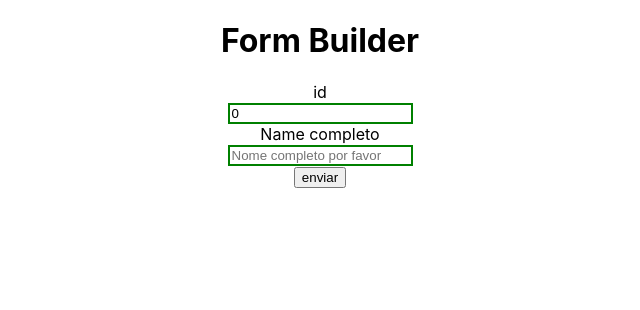
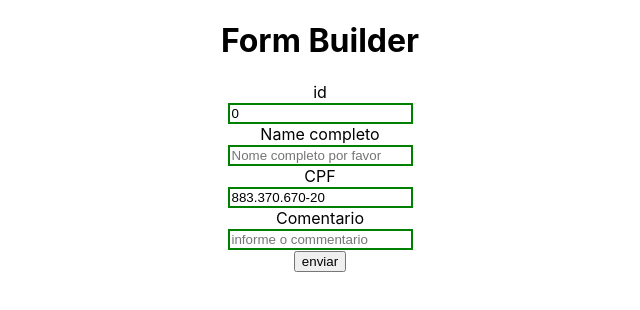
Before and after one commit to topvilla/formValidator, a React (Create React App) app: page / in a window 1280 px wide. Shown: the top 310 px of the page, without its empty margins (320-960 px from the left). Built offline with nearby package versions, Linux system fonts and the light colour scheme.

Commit message:
update no componente form build para pre valida os dados passado por padrao

```diff
--- a/src/App.js
+++ b/src/App.js
@@ -2,6 +2,7 @@ import React from 'react';
 import './App.css';
 // import Form from './Componnents/Form';
 import FormBuilder from './Componnents/FormBuilder';
+import * as Validator from './Componnents/Validators';
 function App() {
   return (
     <div className="App">
@@ -15,9 +16,8 @@ function App() {
             name:"id",
             value:0,
             validator:[
-              ()=>{
-                return true;
-              }
+              Validator.require,
+              Validator.max(1000)
             ],
             messageError:"id invalido"
           },
@@ -27,13 +27,36 @@ function App() {
             name:"name",
             value:"",
             validator:[
-              ()=>{
-                return true;
-              }
+              Validator.require,
+              Validator.textWithoutAccent
             ],
             messageError:"Nome invalido",
             placeholder:'Nome completo por favor'
-          }
+          },
+          {
+            label:"CPF",
+            type:"cpf",
+            name:"cpf",
+            value:"883.370.670-20",
+            validator:[
+              Validator.cpf
+            ],
+            messageError:"Cpf invalido",
+            placeholder:'Cpf valido por favor'
+          },
+          {
+            label:"Comentario",
+            type:"text",
+            name:"coment",
+            value:"",
+            validator:[
+              Validator.require,
+              Validator.textWithoutAccent
+
+            ],
+            messageError:"comentário invalido",
+            placeholder:'informe o commentario'
+          },
         ]
       } />
       <button type = "submit">enviar</button>
--- a/src/Componnents/FormBuilder.js
+++ b/src/Componnents/FormBuilder.js
@@ -1,3 +1,5 @@
+/* eslint-disable react-hooks/rules-of-hooks */
+/* eslint-disable react-hooks/exhaustive-deps */
 import React,{useState,useEffect} from 'react';
 import InputBuilder from './InputBuilder';
 
@@ -5,30 +7,78 @@ import InputBuilder from './InputBuilder';
 const formBuilder = (props)=>{
 
     let inputsForm = [];
+    const [form,setForm] = useState({
+        valid:false
+    });
+
     const configInputs = (props)=>{
         if(props.inputs !== undefined){
             return props.inputs.map(input => {
                 input.handler = (value,isValid)=>{
-                    console.log('funcão que manipula meu input');
+                    input.setState({value:value,valid:isValid});
                 }
                 [input.state,input.setState] = useState({
                     value:input.value,
-                    valid:false
+                    valid:preValidator(input)
                 });
                 return input;
             });
         }
     }
+
+    const preValidator = (input)=>{
+        const lengthValidator = input.validator.length;
+        let contInputValid = 0;
+        if(input.validator !== undefined){
+            input.validator.every((validate)=>{
+                if(validate(input.value)){
+                    ++contInputValid;
+                    return true;
+                }
+                return false;
+            });
+            if(contInputValid === lengthValidator){
+                return true;
+            }
+            return false;
+        }
+    }
     inputsForm = configInputs(props);
-    console.log(inputsForm);
+    useEffect(()=>{
+        fomrIsValid();
+    },inputsForm.map((input)=>{
+        return input.state;
+    }));
+    const fomrIsValid = ()=>{
+        const lengthInputs = inputsForm.length;
+        let contInputsValid = 0;
+        inputsForm.every((input)=>{
+            if(input.state.valid){
+                ++contInputsValid;
+                return true;
+            }
+            return false;
+        });
+        if(contInputsValid === lengthInputs){
+            setForm({
+                valid:true
+            })
+        }else{
+            setForm({
+                valid:false
+            })
+        }
+    }
+
     return(
         <div>
             <h1>Form Builder</h1>
-            <form onSubmit = {
-                ()=>{
-                    alert('dds');
+            <div>
+                {
+                    form.valid && <p>Formulario valido</p>
                 }
-            }>
+            </div>
+            <form>
                 <InputBuilder inputs = {inputsForm} />
             </form>
 
--- a/src/Componnents/InputBuilder.js
+++ b/src/Componnents/InputBuilder.js
@@ -15,10 +15,9 @@ const InputBuilder = (props)=>{
         }
     }
     const checktypeAndConstruct = (input)=>{
-        console.log(input);
         switch (input.type) {
             case 'number':
-                return <div>
+                return <div key = {input.name}>
                     <label>{input.label}</label>
                     <InputNumber name = {input.name} validator = {input.validator} listen = {input.handler}
                     value = {input.value} messageError = {input.messageError} placeholder={input.placeholder}
@@ -26,21 +25,21 @@ const InputBuilder = (props)=>{
                 </div>
 
             case 'text':
-                return <div>
+                return <div key = {input.name} >
                     <label>{input.label}</label>
                     <InputText name = {input.name} validator = {input.validator} listen = {input.handler}
                     value = {input.value} messageError = {input.messageError} placeholder={input.placeholder}
                     />
                 </div>
             case 'date':
-                return <div>
+                return <div key = {input.name} >
                     <label>{input.label}</label>
                     <InputDate name = {input.name} validator = {input.validator} listen = {input.handler}
                     value = {input.value} messageError = {input.messageError} placeholder={input.placeholder}
                     />
                 </div>
             case 'cpf':
-                return <div>
+                return <div key = {input.name}>
                     <label>{input.label}</label>
                     <InputCpf name = {input.name} validator = {input.validator} listen = {input.handler}
                     value = {input.value} messageError = {input.messageError} placeholder={input.placeholder}
```
